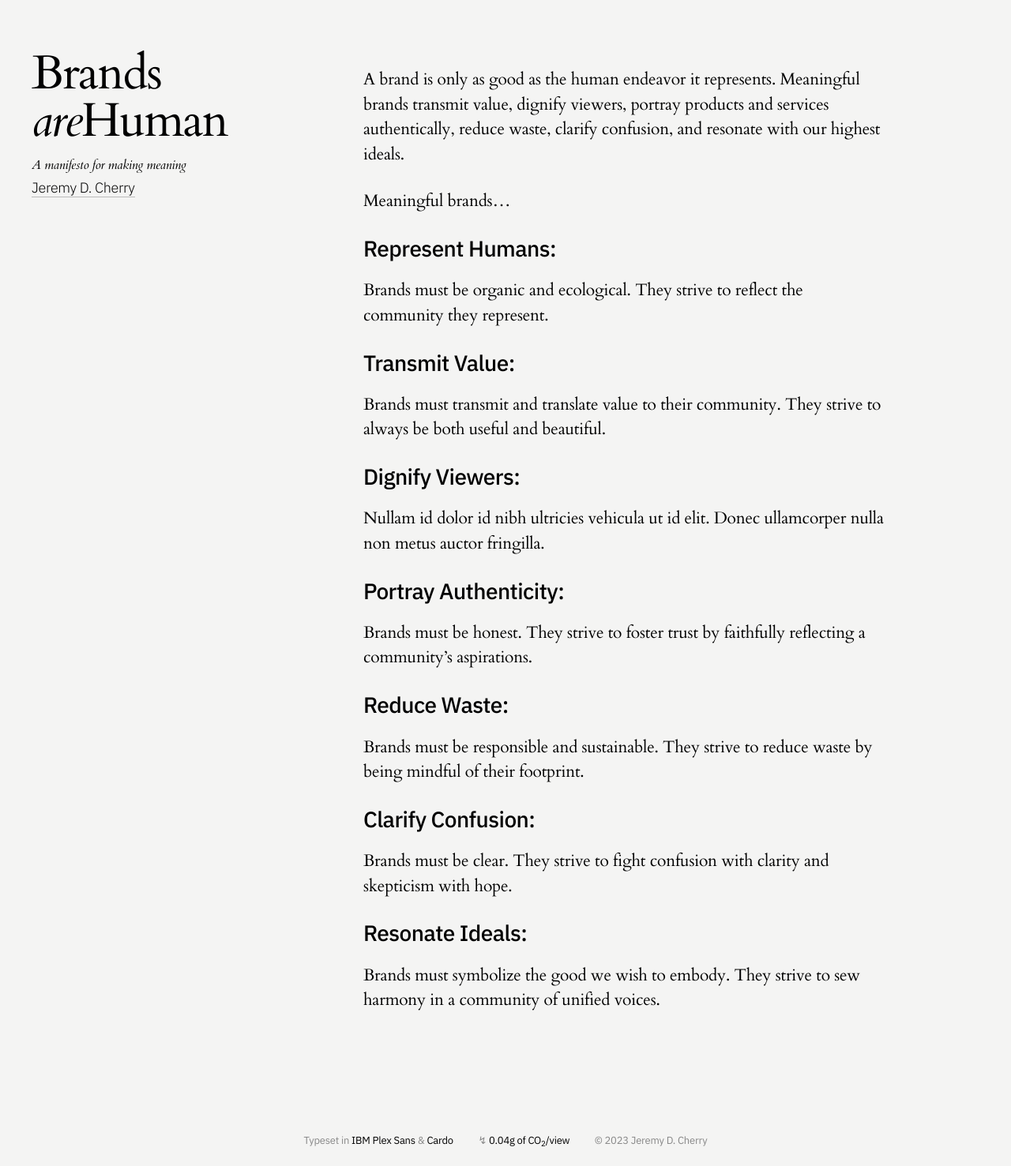
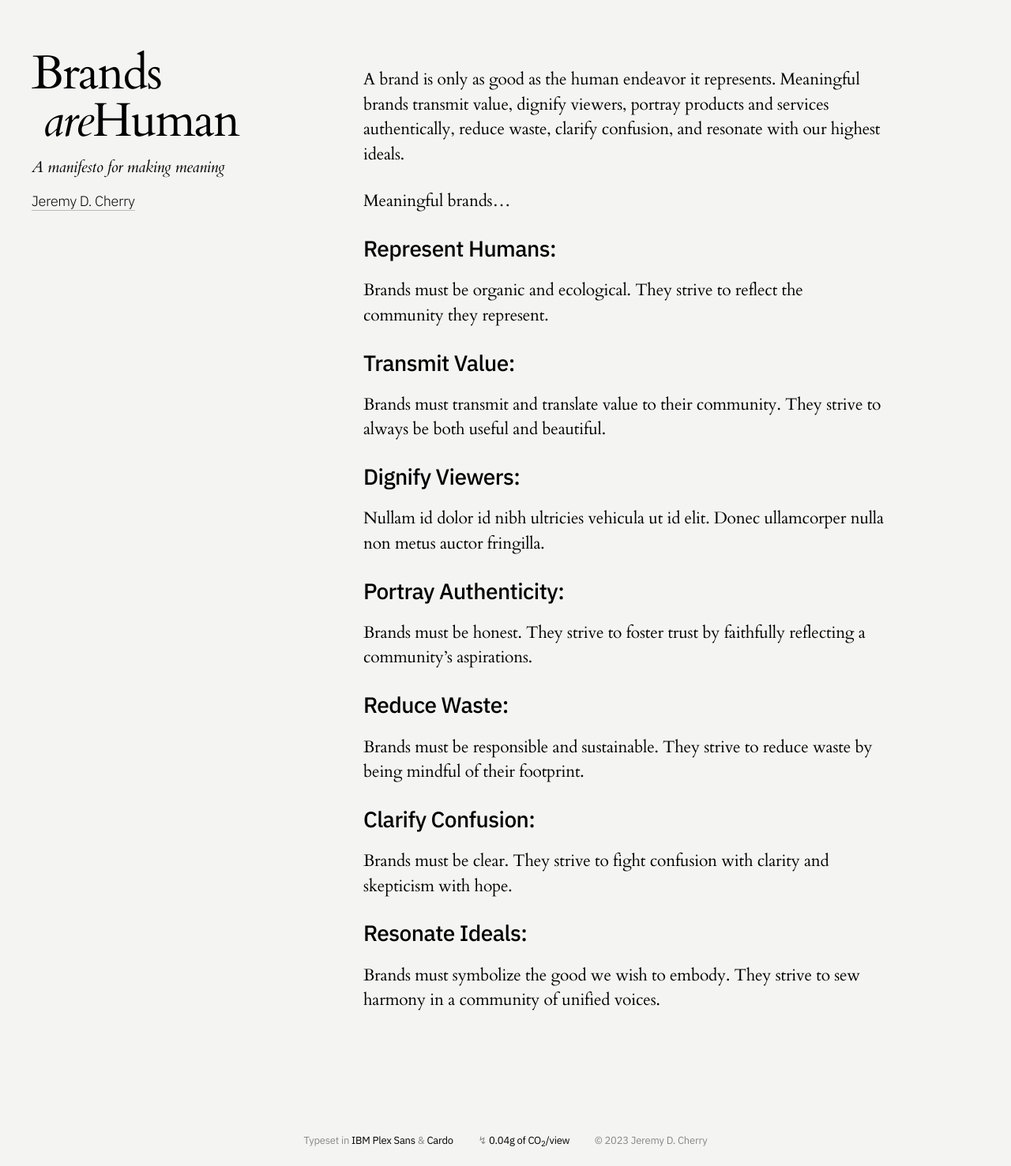
Before and after one commit to jeremydcherry/jeremydcherry.github.io, a Jekyll site: the page built from content/brands.md, in a window 1280 px wide. Shown: the whole page at 79% size. Built offline with Jekyll 4.4.1, drawn with Linux system fonts in a browser that asks for light colours.

Commit message:
Updates styling and formatting

```diff
--- a/_includes/title-sub.html
+++ b/_includes/title-sub.html
@@ -1,3 +1,3 @@
-<h1 class="manifesto-page-title">Brands<br/> <em>are</em>Human</h1>
+<h1 class="manifesto-page-title">Brands<br/>&nbsp;<em>are</em>Human</h1>
 <h2 class="manifesto-page-title">A manifesto for making meaning</h2>
 <h3 class="manifesto-page-title"><a href="/">Jeremy D. Cherry</a></h3>
--- a/_sass/main.scss
+++ b/_sass/main.scss
@@ -307,13 +307,13 @@
 h2.manifesto-page-title{
   color: #000;
   font-family: "Cardo", sans-serif;
-  font-size: 16px;
+  font-size: 20px;
   font-style: italic;
   font-weight: 300;
   letter-spacing: -0.02em;
   line-height: 1.25;
   margin-block-start: 0;
-  margin-block-end: .5em;
+  margin-block-end: 1em;
   margin-inline-start: 0;
   margin-inline-end: 0;
   -webkit-font-smoothing: antialiased;
```
